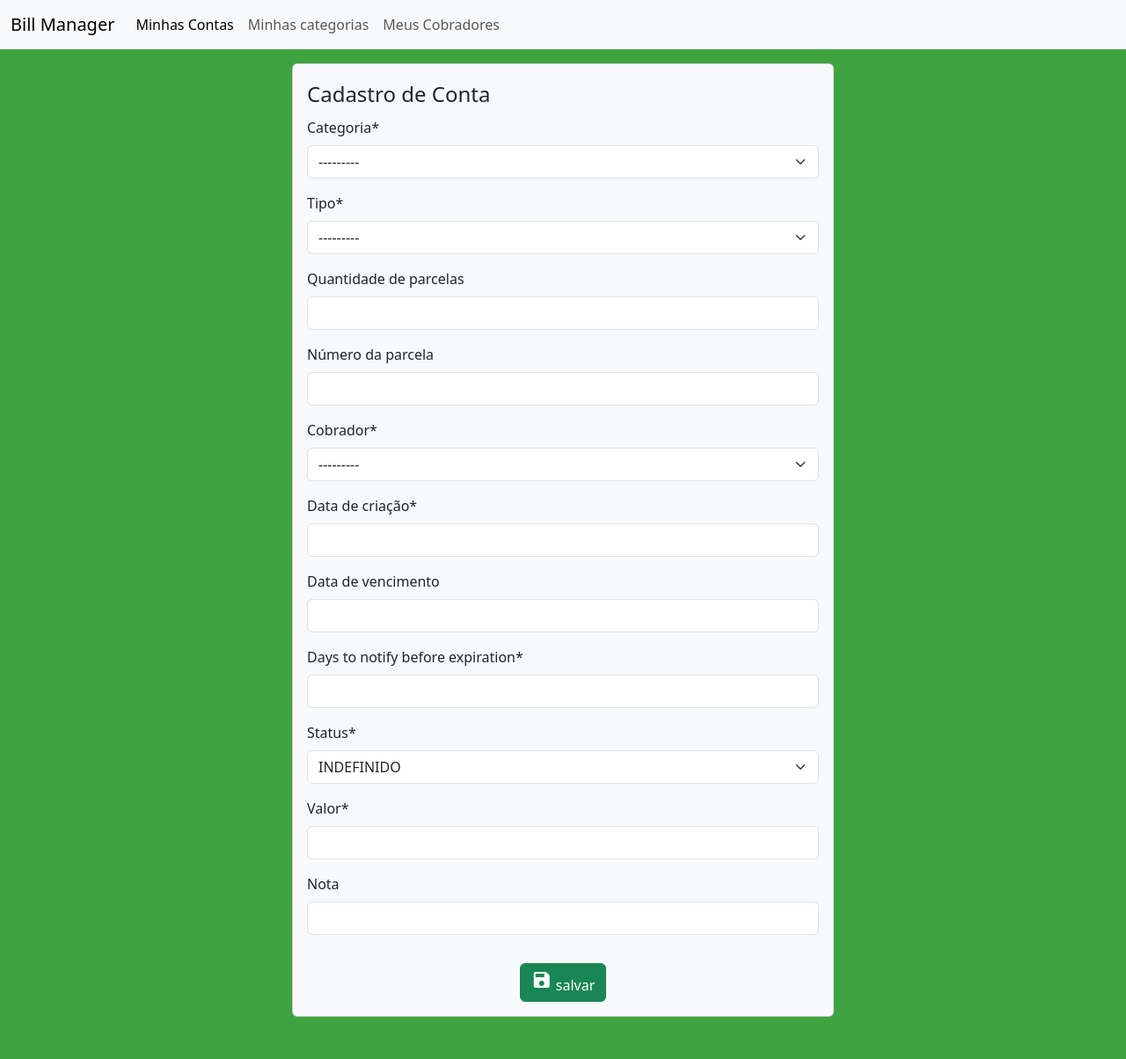
After one commit to WellingtonNico/bill_manager, a Django app: page /bills/create/ in a window 1280 px wide. The commit adds this page. Shown: the whole page at 88% size. Run offline with Django 4.2, Linux system fonts and the light colour scheme; a user stored in the database is signed in; tables that the repository leaves empty hold one stand-in row (values such as "Sample post"); parts of the project's set-up code (start-up, migrations or seed data) failed here and were passed over; some libraries are stand-ins or nearby versions.

Commit message:
adicionado formulário de cadastro de contas

```diff
--- /dev/null
+++ b/bills/forms.py
@@ -0,0 +1,67 @@
+from django.forms import ModelForm, ValidationError
+from .models import Bill
+from bill_categories.models import BillCategory
+from bill_chargers.models import BillCharger
+from crispy_forms.helper import FormHelper
+from crispy_forms.layout import HTML,Layout,Fieldset
+
+
+class BillModelForm(ModelForm):
+    helper = FormHelper()
+    helper.layout =Layout(
+        Fieldset(
+            'Cadastro de Conta',
+            'bill_category','bill_type','installment_total','installment_sequence',
+            'bill_charger','created_date','expiration_date',
+            'days_to_notify_before_expiration','status','value','note'
+        ),
+        HTML(
+            '''
+            <div class="row mt-3 justify-content-center">
+                <div class="col text-center">
+                    <button type="submit" class="btn btn-success"><i class="material-icons">save</i> salvar</button>
+                </div>
+                {% if form.instance.id %}
+                    <div class="col text-center">
+                        <button type="button" class="btn btn-danger" data-bs-toggle="modal" data-bs-target="#delete">
+                            <i class="material-icons">delete</i> deletar
+                        </button>
+                    </div>
+                {% endif %}
+            </div>
+            '''
+        )
+    )
+
+    class Meta:
+        model = Bill
+        fields = (
+            'bill_category','bill_type','installment_total','installment_sequence',
+            'bill_charger','created_date','expiration_date',
+            'days_to_notify_before_expiration','status','value','note'
+        )
+
+    def __init__(self, *args,**kwargs):
+        self.current_user = kwargs.pop('current_user')
+        super().__init__(*args,**kwargs)
+
+
+    def clean_installment_total(self):
+        billType = self.cleaned_data['bill_type']
+        installmentTotal = self.cleaned_data['installment_total']
+        if billType == 'INSTALLED':
+            if not installmentTotal:
+                raise ValidationError('Este campo precisa ser preenchido quando o tipo da conta for parcelada')
+        return installmentTotal
+
+    def clean_installment_sequence(self):
+        billType = self.cleaned_data['bill_type']
+        installmentSequence = self.cleaned_data['installment_sequence']
+        if billType == 'INSTALLED':
+            if not installmentSequence:
+                raise ValidationError('Este campo precisa ser preenchido quando o tipo da conta for parcelada')
+        return installmentSequence
+
+    def is_valid(self):
+        self.instance.user = self.current_user
+        return super().is_valid(self)
--- a/bills/models.py
+++ b/bills/models.py
@@ -1,4 +1,5 @@
 from django.db import models
+from django.urls import reverse_lazy
 from bill_categories.models import BillCategory
 from bill_chargers.models import BillCharger
 from bills.constants import *
@@ -27,3 +28,6 @@ class Bill(models.Model):
         verbose_name = 'Conta'
         verbose_name_plural = 'Contas'
         ordering = (('-created_date',))
+
+    def get_absolute_url(self):
+        return reverse_lazy('bill_update',kwargs={'pk':self.id})
--- /dev/null
+++ b/bills/templates/bills/bill_form.html
@@ -0,0 +1,35 @@
+{% extends 'base.html' %}
+{% load coretags static crispy_forms_tags %}
+{% block body %}
+    <div class="row justify-content-center">
+        <div class="col-12 col-md-8 col-lg-6">
+            <div class="card bg-light p-3">
+                <form method="POST">
+                    {% csrf_token %}
+                    {% crispy form %}
+                </form>
+            </div>
+        </div>
+    </div>
+  <!-- Modal -->
+  <div class="modal fade" id="delete" tabindex="-1" aria-labelledby="exampleModalLabel" aria-hidden="true">
+        <div class="modal-dialog">
+            <div class="modal-content">
+                <div class="modal-header">
+                    <h5 class="modal-title" id="exampleModalLabel"><i class="material-icons text-danger">delete</i></h5>
+                    <button type="button" class="btn-close" data-bs-dismiss="modal" aria-label="fechar"></button>
+                </div>
+                <div class="modal-body">
+                    Tem certeza que deseja deletar esta conta?
+                </div>
+                <div class="modal-footer">
+                    <button type="button" class="btn btn-secondary" data-bs-dismiss="modal">cancelar</button>
+                    <form method="post" action="{% url 'bill_delete' form.instance.id %}">
+                        {% csrf_token %}
+                        <button type="submit" class="btn btn-danger"><i class="material-icons">delete</i> deletar</button>
+                    </form>
+                </div>
+            </div>
+        </div>
+  </div>
+{% endblock %}
--- a/bills/templates/bills/bill_list.html
+++ b/bills/templates/bills/bill_list.html
@@ -95,7 +95,7 @@
                 <div class="col-12 text-center">
                     <button type="submit" class="btn btn-success mt-3"><i class="material-icons">filter_alt</i> filtrar</button>
                     <button type="button" onclick="cleanFilters()" class="btn btn-outline-secondary mt-3"><i class="material-icons">backspace</i> limpar</button>
-                    <a class="btn btn-outline-primary mt-3"><i class="material-icons">add</i> adicionar</a>
+                    <a href="{% url 'bill_create' %}" class="btn btn-outline-primary mt-3"><i class="material-icons">add</i> adicionar</a>
                 </div>
             </form>
             <div class="card mt-3 p-3">
@@ -123,7 +123,7 @@
                                     <td><span class="badge bill_{{obj.status}}">{{obj.get_status_display}}</span></td>
                                     <td>{{obj.expiration_date}}</td>
                                     <td>{{obj.value}}</td>
-                                    <td class="text-end m-0"><a href="#" class="m-0 btn btn-sm btn-warning"><i class="material-icons">edit</i><span class="d-none d-lg-inline-block"> edtar</span></a></td>
+                                    <td class="text-end m-0"><a href="{% url 'bill_update' obj.id %}" class="m-0 btn btn-sm btn-warning"><i class="material-icons">edit</i><span class="d-none d-lg-inline-block"> edtar</span></a></td>
                                 </tr>
                             {% empty %}
                                 <tr>
--- a/bills/urls.py
+++ b/bills/urls.py
@@ -1,8 +1,11 @@
 from django.urls import path
 from django.contrib.auth.decorators import login_required
 
-from bills.views import BillListView
+from bills.views import *
 
 urlpatterns = [
-    path('list/',login_required(BillListView.as_view()),name='bill_list')
+    path('list/',login_required(BillListView.as_view()),name='bill_list'),
+    path('create/',login_required(BillCreateView.as_view()),name='bill_create'),
+    path('<int:pk>/update/',login_required(BillUpdateView.as_view()),name='bill_update'),
+    path('<int:pk>/delete/',login_required(BillDeleteView.as_view()),name='bill_delete'),
 ]
--- a/bills/views.py
+++ b/bills/views.py
@@ -1,6 +1,8 @@
-from django.shortcuts import render
-from django.views.generic import ListView,UpdateView,DetailView
+from django.urls import reverse_lazy
+from django.views.generic import ListView,UpdateView,DetailView,DeleteView,CreateView
 from bills.constants import *
+from bills.forms import BillModelForm
+from bills.models import Bill
 
 from core.view_classes import ListViewFilterMixin
 
@@ -23,3 +25,32 @@ class BillListView(ListViewFilterMixin,ListView):
         context['BILL_ORDERING_OPTIONS'] = BILL_ORDERING_OPTIONS
         context['PAGE_SIZES'] = [5,10,20,30,40,50]
         return context
+
+
+class BillCreateView(CreateView):
+    model = Bill
+    form_class = BillModelForm
+
+    def get_form_kwargs(self):
+        kwargs = super().get_form_kwargs()
+        kwargs['current_user'] = self.request.user
+        return kwargs
+
+
+class BillUpdateView(UpdateView):
+    form_class = BillModelForm
+
+    def get_queryset(self):
+        return self.request.user.get_bills()
+
+    def get_form_kwargs(self):
+        kwargs = super().get_form_kwargs()
+        kwargs['current_user'] = self.request.user
+        return kwargs
+
+
+class BillDeleteView(DeleteView):
+    success_url = reverse_lazy('bill_list')
+
+    def get_queryset(self):
+        return self.request.user.get_bills()
--- a/core/settings.py
+++ b/core/settings.py
@@ -45,7 +45,13 @@ INSTALLED_APPS = [
     'bills',
     'bill_chargers',
     'bill_categories',
+    'crispy_forms',
+    'crispy_bootstrap5'
 ]
+
+CRISPY_ALLOWED_TEMPLATE_PACKS = "bootstrap5"
+
+CRISPY_TEMPLATE_PACK = "bootstrap5"
 
 MIDDLEWARE = [
     'django.middleware.security.SecurityMiddleware',
--- a/requirements.txt
+++ b/requirements.txt
@@ -8,3 +8,5 @@ gevent==21.8.0
 dj-database-url==0.5.0
 gunicorn==20.1.0
 django-celery-results==2.2.0
+django-crispy-forms==1.14.0
+crispy-bootstrap5==0.7
--- a/templates/base.html
+++ b/templates/base.html
@@ -26,7 +26,7 @@
           </div>
         </div>
       </nav>
-      <div class="container-fluid pt-3">
+      <div class="container-fluid pt-3 pb-5">
         {% block body %}
         {% endblock %}
       </div>
```
Also changed, not shown: 1 other file.
